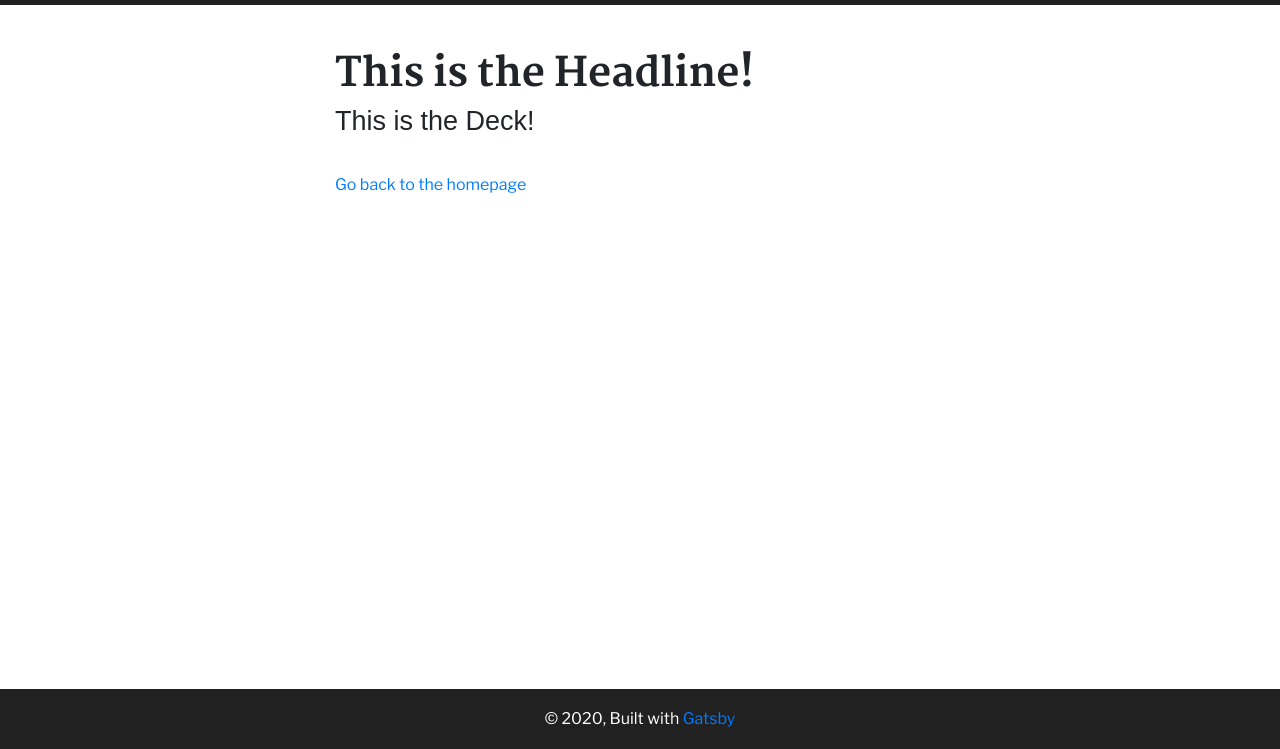
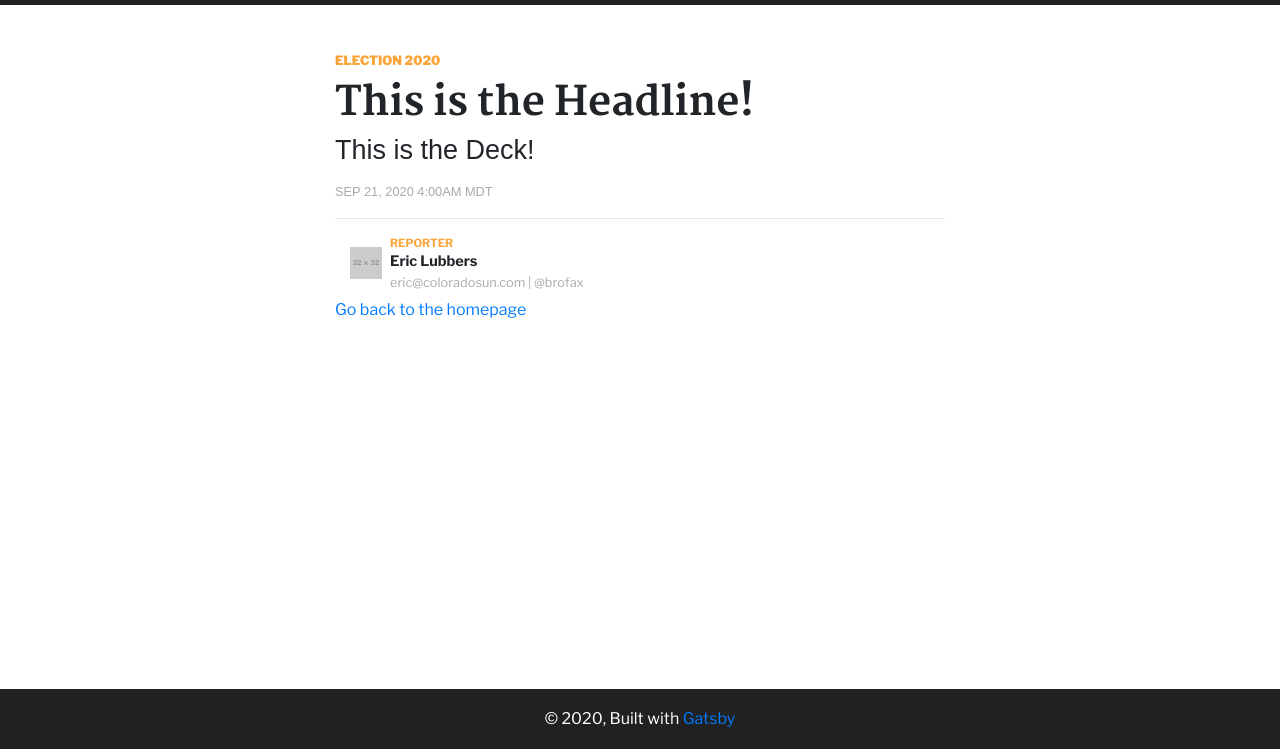
Before and after one commit to ericjlubbers/coloradosun-projects, a Gatsby site: page /money-tracker in a window 1280 px wide. Shown: the part 51-800 px from the top of the page. Built offline with nearby package versions, Linux system fonts and the light colour scheme; Gatsby itself is replaced by a stand-in of ours; placeholder pictures from the web are drawn by us; a web font is replaced by a local one.

Commit message:
Added components

```diff
--- a/gatsby-config.js
+++ b/gatsby-config.js
@@ -32,7 +32,7 @@ module.exports = {
       resolve: 'gatsby-plugin-web-font-loader',
       options: {
         google: {
-          families: ['Libre Franklin:300,400,700,800,900', 'Martel:300,400,700,800,900', 'IBM Plex Mono', 'Martel Sans']
+          families: ['Libre Franklin:300,400,700,800,900', 'Martel:300,400,700,800,900', 'IBM Plex Mono', 'Martel Sans:200,400,700,800,900']
         }
       }
     },
--- a/src/components/byline.js
+++ b/src/components/byline.js
@@ -0,0 +1,27 @@
+import React from "react"
+import { Alert, Container, Row, Col, Media } from "react-bootstrap"
+
+
+export default ({ children }) => (
+    <Container fluid>
+    <Row>
+    <Col className="no-gutters">
+    <Media>
+    <img
+    width={32}
+    height={32}
+    className="mr-2 authorMug"
+    src="http://placehold.it/32x32"
+    alt="Generic placeholder"
+    />
+    <Media.Body>
+    <p className="bylineLabel">Reporter</p>
+    <p className="bylineName">Eric Lubbers</p>
+        <p className="bylineInfo">eric@coloradosun.com | @brofax</p>
+
+    </Media.Body>
+    </Media>
+    </Col>
+    </Row>
+    </Container>
+    )
--- /dev/null
+++ b/src/components/eyebrow.js
@@ -0,0 +1,5 @@
+import React from "react"
+
+export default ({ children }) => (
+    <h4 className="eyebrow">{children}</h4>
+    )
--- /dev/null
+++ b/src/components/timestamp.js
@@ -0,0 +1,5 @@
+import React from "react"
+
+export default ({ children }) => (
+    <p className="timestamp">{children}</p>
+    )
--- a/src/pages/money-tracker.js
+++ b/src/pages/money-tracker.js
@@ -5,17 +5,24 @@ import Layout from "../components/layout"
 import SEO from "../components/seo"
 import Headline from "../components/headline"
 import Deck from "../components/deck"
+import Byline from "../components/byline"
+import Eyebrow from "../components/eyebrow"
+import Timestamp from "../components/timestamp"
 
 const SecondPage = ({ data }) => (
   <Layout pageInfo={{ pageName: "money-tracker" }}>
     <SEO title="Money Tracker" />
-
+    <Eyebrow>ELECTION 2020</Eyebrow>
     <Headline>
       This is the Headline!
     </Headline>
     <Deck>
       This is the Deck!
     </Deck>
+    <Timestamp>SEP 21, 2020 4:00AM MDT</Timestamp>
+    <hr />
+    <Byline />
+
 
     <Link to="/">Go back to the homepage</Link>
   </Layout>
--- /dev/null
+++ b/src/styles/_byline.scss
@@ -0,0 +1,29 @@
+p.bylineName {
+    font-size:0.9em;
+    font-weight:700;
+    font-family:'Libre Franklin',sans-serif;
+    padding:0;
+    margin:0;
+}
+
+p.bylineInfo {
+    font-size:0.8em;
+    font-weight:400;
+    font-family:'Libre Franklin',sans-serif;
+    padding:0 0 6px 0;
+    margin:0;
+    color:#A9A9A9;
+}
+
+p.bylineLabel {
+    text-transform:uppercase;
+    font-size:0.7em;
+    color:#FAA43A;
+    font-weight:700;
+    padding: 0;
+    margin: 0;
+}
+
+img.authorMug {
+    margin-top:12px;
+}
--- /dev/null
+++ b/src/styles/_deck.scss
@@ -0,0 +1,6 @@
+h2.deck {
+    font-family: 'Martel Sans', sans-serif;
+    font-size: 1.688rem;
+      line-height: 1.19;
+      margin-bottom: 1rem;
+  }
--- /dev/null
+++ b/src/styles/_eyebrow.scss
@@ -0,0 +1,6 @@
+h4.eyebrow {
+    font-weight:900;
+    font-size:0.8em;
+    padding:0 0 6px 0;
+    color:#FAA43A;
+}
--- a/src/styles/_headline.scss
+++ b/src/styles/_headline.scss
@@ -2,11 +2,5 @@ h1.headline {
     font-family: 'Martel Sans' ;
       font-weight: 800;
       line-height: 1.1;
+      margin-bottom:2rem;
   }
-
-  h2.deck {
-    font-family: 'Martel Sans', sans-serif;
-    font-size: 1.688rem;
-      line-height: 1.19;
-      margin-bottom: 2.25rem;
-  }
--- /dev/null
+++ b/src/styles/_timestamp.scss
@@ -0,0 +1,6 @@
+p.timestamp {
+    font-size: .8rem;
+    font-family: 'Martel Sans', sans-serif;
+    font-weight: 400;
+    color:#A9A9A9;
+  }
--- a/src/styles/style.scss
+++ b/src/styles/style.scss
@@ -2,3 +2,7 @@
 
 @import "layout";
 @import "navbar";
+@import "byline";
+@import "eyebrow";
+@import "timestamp";
+@import "deck";
```
